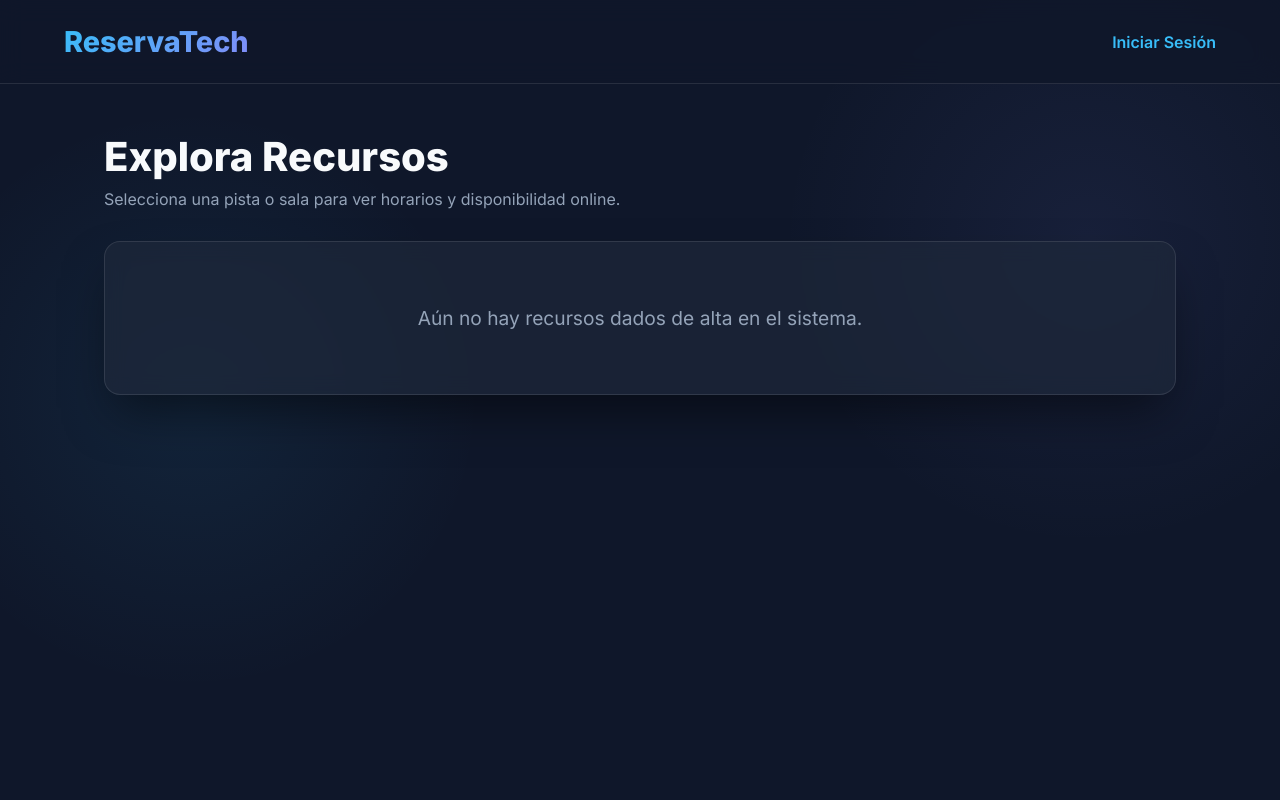
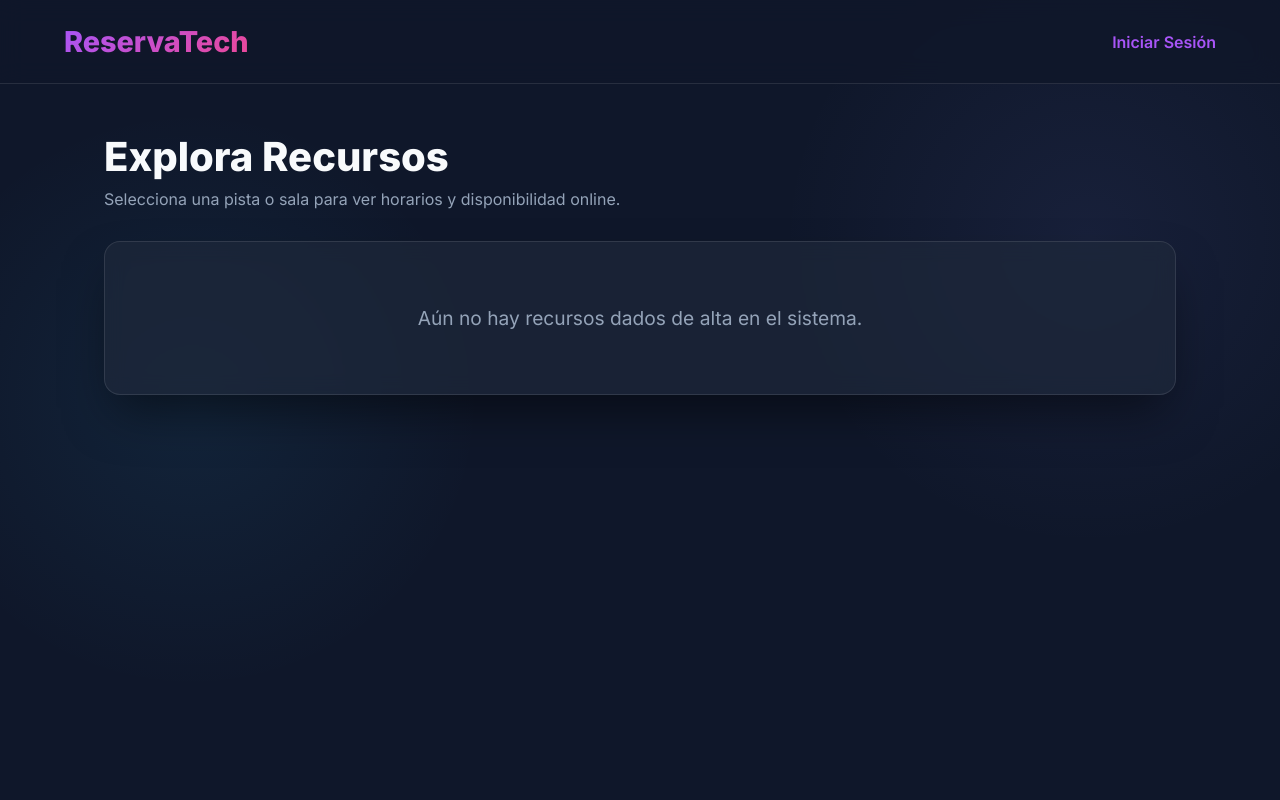
Before and after one commit to RobertoNDH/Gestor-de-Reservas, a Django app: page / in a window 1280 px wide. Run offline with Django 5.2, Linux system fonts and the light colour scheme; data that the repository does not hold is empty.

Commit message:
style: update theme color to neon purple/pink

```diff
--- a/static/css/styles.css
+++ b/static/css/styles.css
@@ -2,8 +2,8 @@
     --bg-dark: #0f172a;
     --bg-card: rgba(30, 41, 59, 0.7);
     --border-card: rgba(255, 255, 255, 0.1);
-    --neon-accent: #38bdf8;
-    --neon-gradient: linear-gradient(135deg, #38bdf8, #818cf8);
+    --neon-accent: #a855f7;
+    --neon-gradient: linear-gradient(135deg, #a855f7, #ec4899);
     --text-main: #f8fafc;
     --text-muted: #94a3b8;
     --success: #34d399;
```
